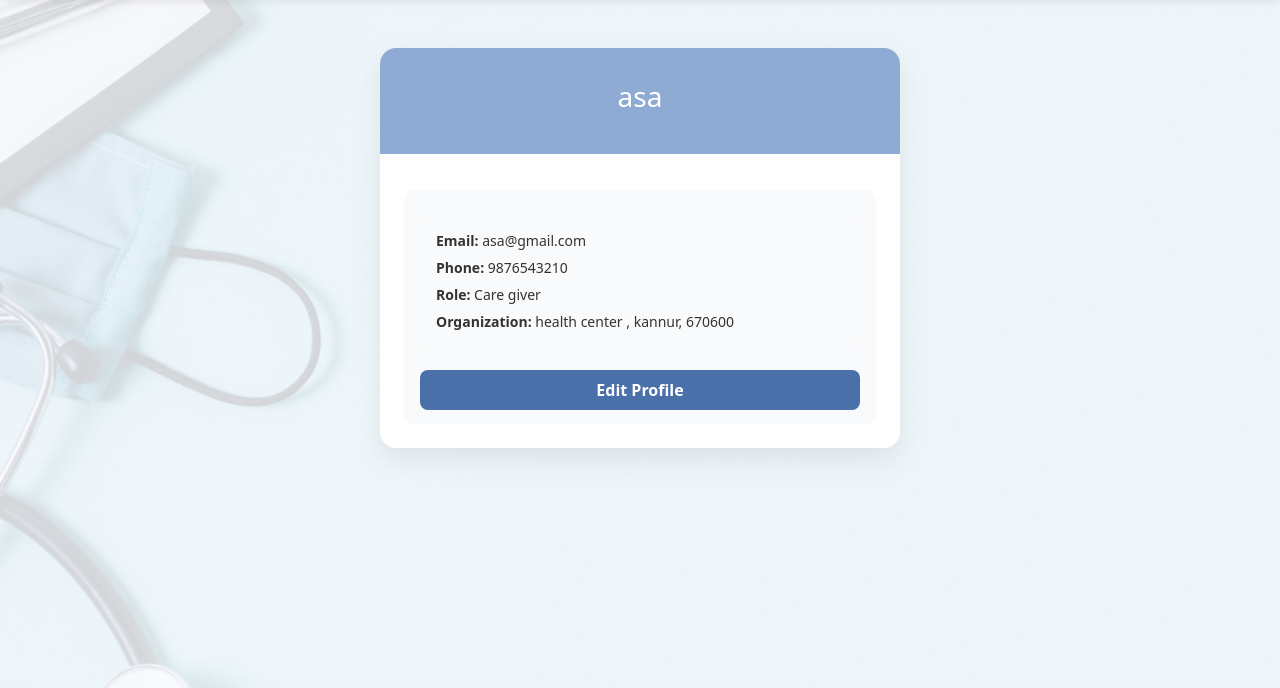
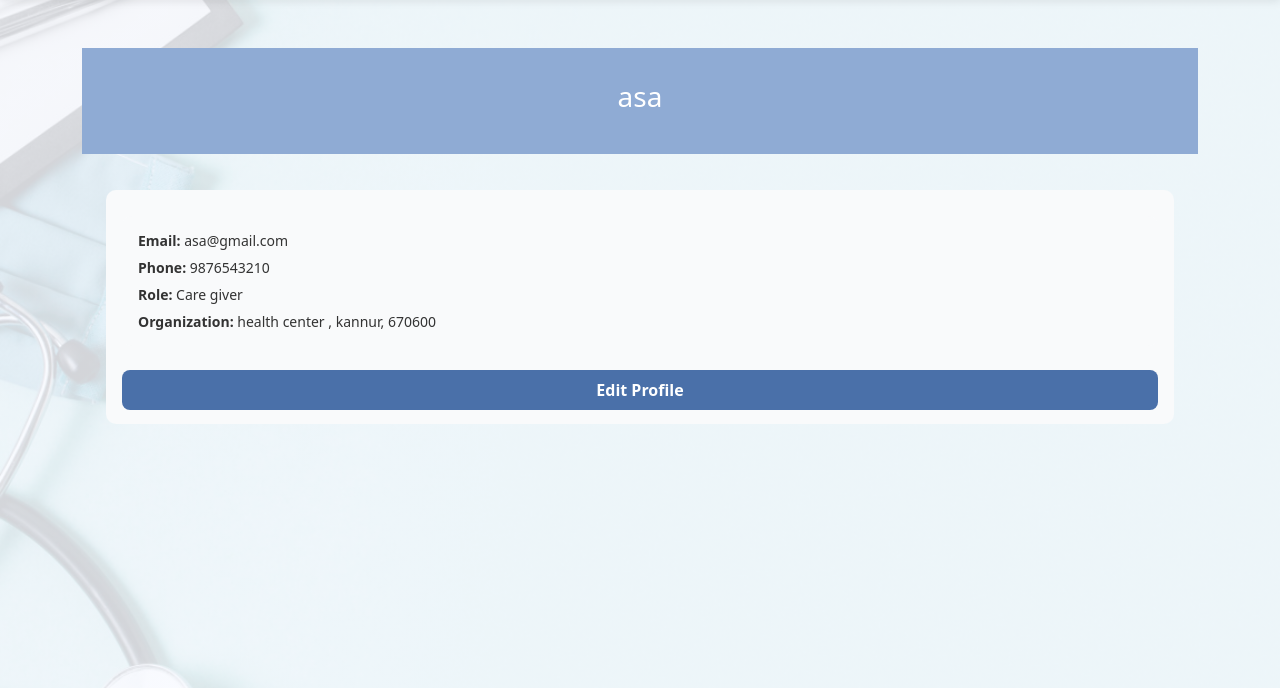
Before and after one commit to FaheemaTamton/EasyHeal, a Django app: page /account/ in a window 1280 px wide. Shown: the part 64-752 px from the top of the page. Run offline with Django 5.2, Linux system fonts and the light colour scheme; a user stored in the database is signed in; data comes from the database, SQL or seed files in the repository.

Commit message:
Update EasyHeal

```diff
--- a/backend/templates/my_account.html
+++ b/backend/templates/my_account.html
@@ -32,16 +32,6 @@
 }
 
 
-    .profile-card {
-       position: relative;
-       z-index: 1;
-      width: 100%;
-      max-width: 520px;
-      border-radius: 16px;
-      background: #ffffff;
-      box-shadow: 0 12px 30px rgba(0,0,0,0.08);
-      overflow: hidden;
-    }
 
 
 
```
Also changed, not shown: backend/templates/alarm_ringing.html (+0 -10 lines).
